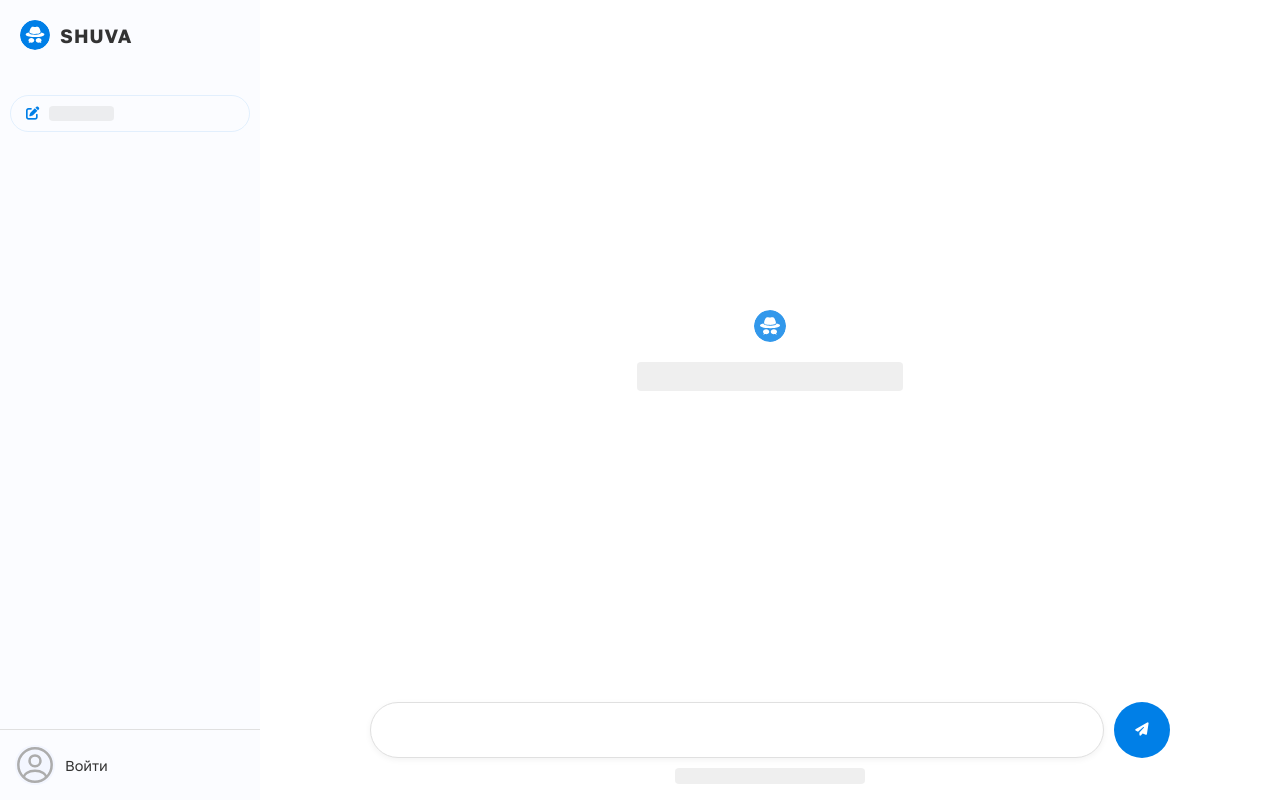
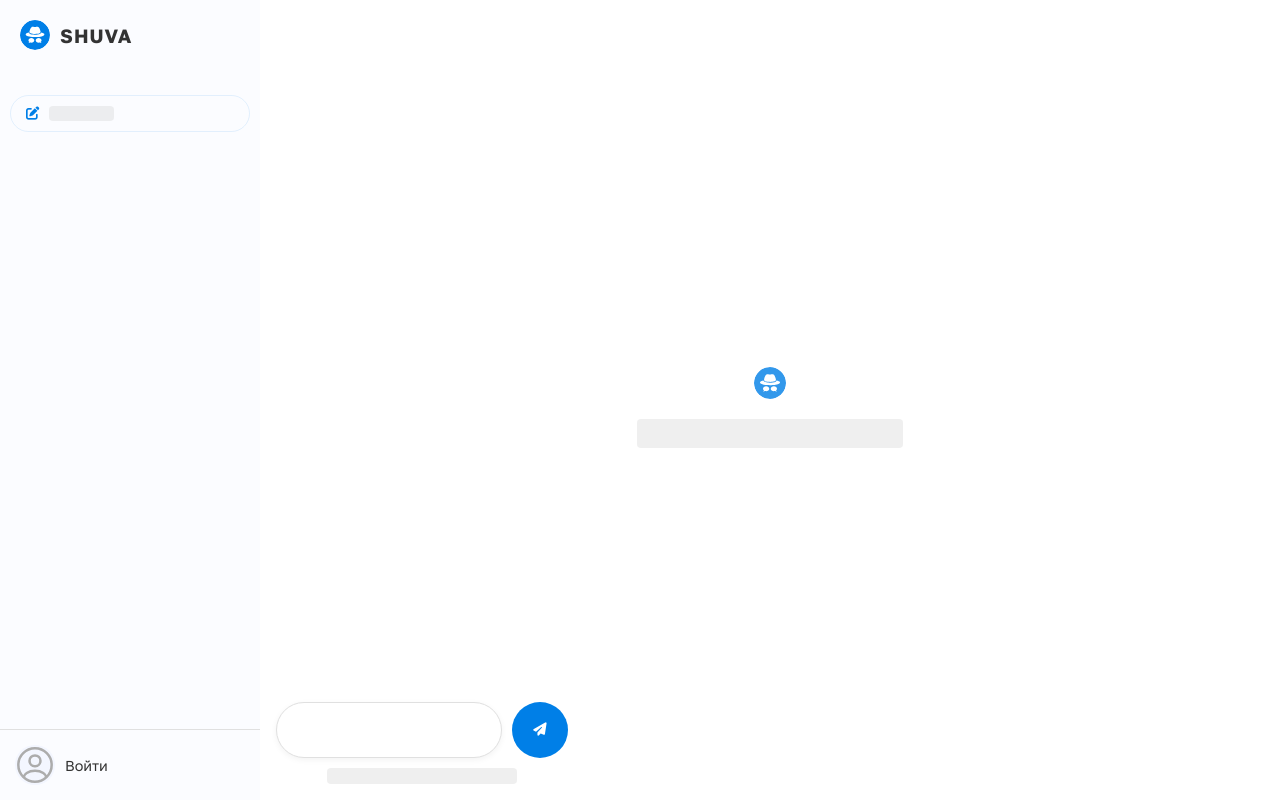
Before and after one commit to MityaRimsky/shuva_tgbot, a Flask app: template templates/index.html in a window 1280 px wide. Run offline with Flask 3, Linux system fonts and the light colour scheme; the template is opened without the code that fills it, so the values that code supplies are empty; some libraries are stand-ins or nearby versions.

Commit message:
update index.html fix input field

```diff
--- a/templates/index.html
+++ b/templates/index.html
@@ -493,7 +493,7 @@
             flex-direction: column;
             align-items: center;
             background-color: var(--bg-color);
-            position: sticky;
+            position: fixed;
             bottom: 0;
             z-index: 1000;
         }
```
